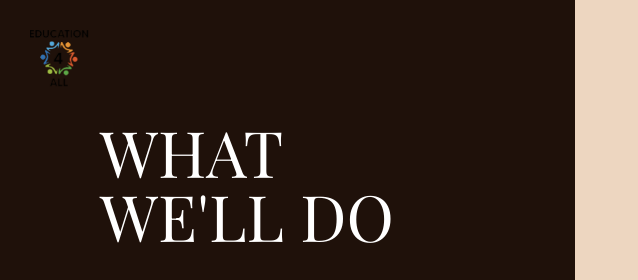
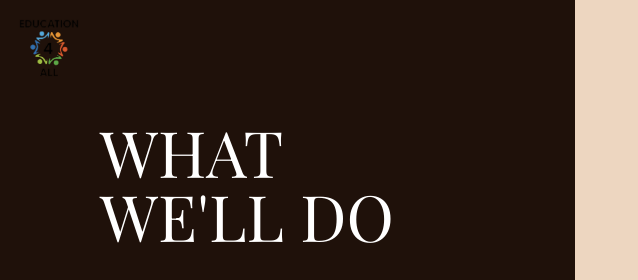
Before and after one commit to Ethantestinglimits/EducationCampus, a plain HTML site: page service/do.html in a window 1280 px wide. Shown: the top 280 px of the page, 0-638 px from the left. Drawn offline with nearby package versions, Linux system fonts and the light colour scheme; files that its build step writes are made by us from their sources; a script that the page names is missing; files whose address does not match are found by name; a web font is replaced by a local one.

Commit message:
repaired2

```diff
--- a/assets/c50d6f1f/css/styles.css
+++ b/assets/c50d6f1f/css/styles.css
@@ -162,7 +162,7 @@ body.fixed {
 }
 .wrapper header.header {
   z-index: 99;
-  padding: 30px;
+  padding: 20px;
   position: absolute;
   top: 0;
   width: 100%;
--- a/service/do.html
+++ b/service/do.html
@@ -7,12 +7,12 @@
     <meta http-equiv="X-UA-Compatible" content="ie=edge">
     <title>OBJECTIVES</title>
     <meta name="description" content="Education is our wondered priority.">
-    <link href="assets/c50d6f1f/css/libs/animations.css" rel="stylesheet">
-    <link href="assets/c50d6f1f/css/libs/mfp-popup.css" rel="stylesheet">
-    <link href="assets/c50d6f1f/css/libs/swiper-bundle.css" rel="stylesheet">
-    <link href="assets/c50d6f1f/css/libs/nice-select.css" rel="stylesheet">
-    <link href="assets/c50d6f1f/css/libs/locomotive-scroll.min.css" rel="stylesheet">
-    <link href="assets/c50d6f1f/css/styles.css" rel="stylesheet">
+    <link href="../assets/c50d6f1f/css/libs/animations.css" rel="stylesheet">
+    <link href="../assets/c50d6f1f/css/libs/mfp-popup.css" rel="stylesheet">
+    <link href="../assets/c50d6f1f/css/libs/swiper-bundle.css" rel="stylesheet">
+    <link href="../assets/c50d6f1f/css/libs/nice-select.css" rel="stylesheet">
+    <link href="../assets/c50d6f1f/css/libs/locomotive-scroll.min.css" rel="stylesheet">
+    <link href="../assets/c50d6f1f/css/styles.css" rel="stylesheet">
     <script>(function (w, d, s, l, i) {
         w[l] = w[l] || [];
         w[l].push({
```
Also changed, not shown: service/beginning.html (+6 -6 lines), service/goals.html (+6 -6 lines), service/nextprojects.html (+6 -6 lines), service/whoarewe.html (+7 -6 lines).
